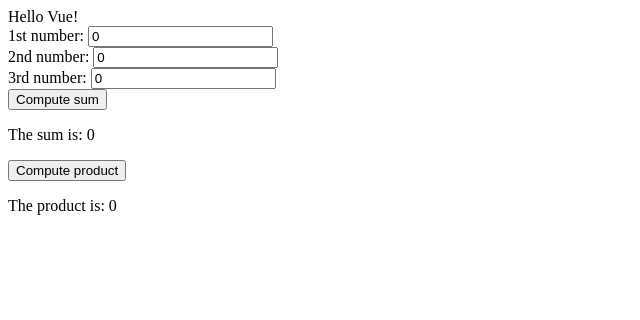
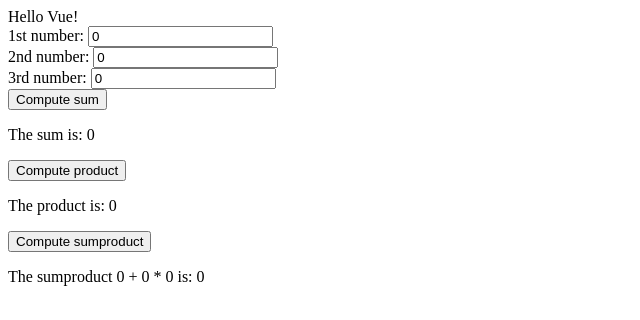
Before and after one commit to maratoshmiansky/practice-vuejs, a plain HTML site: page calculator.html in a window 1280 px wide. Shown: the whole page, without its empty margins (0-640 px from the left). Drawn offline with nearby package versions, Linux system fonts and the light colour scheme.

Commit message:
add compute methods

```diff
--- a/calculator.html
+++ b/calculator.html
@@ -16,6 +16,8 @@
     <p>The sum is: {{sum}}</p>
     <div><button v-on:click="computeProduct()">Compute product</button></div>
     <p>The product is: {{product}}</p>
+    <div><button v-on:click="computeSumProduct()">Compute sumproduct</button></div>
+    <p>The sumproduct {{number1}} + {{number2}} * {{number3}} is: {{sumproduct}}</p>
   </div>
 </body>
 </html>
--- a/calculator.js
+++ b/calculator.js
@@ -8,7 +8,8 @@ var app = new Vue({
       number2: 0,
       number3: 0,
       sum: 0,
-      product: 0
+      product: 0,
+      sumproduct: 0
     };
   },
   methods: {
@@ -17,6 +18,9 @@ var app = new Vue({
     },
     computeProduct: function() {
       this.product = parseInt(this.number1) * parseInt(this.number2) * parseInt(this.number3);
+    },
+    computeSumProduct: function() {
+      this.sumproduct = parseInt(this.number1) + parseInt(this.number2) * parseInt(this.number3);
     }
   }
 });
```
